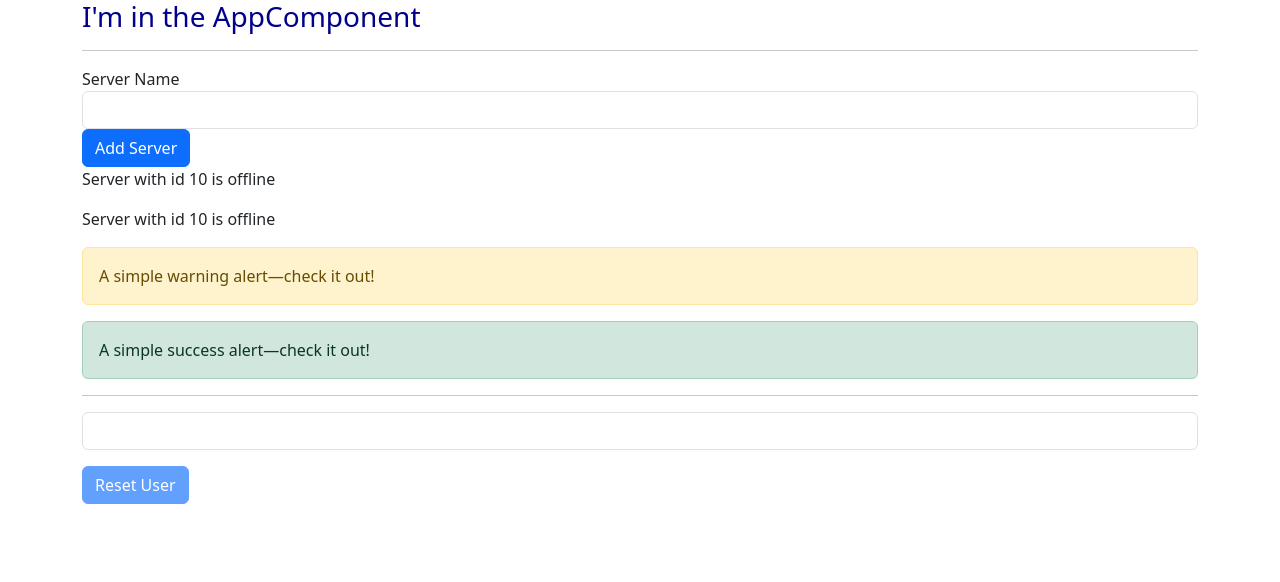
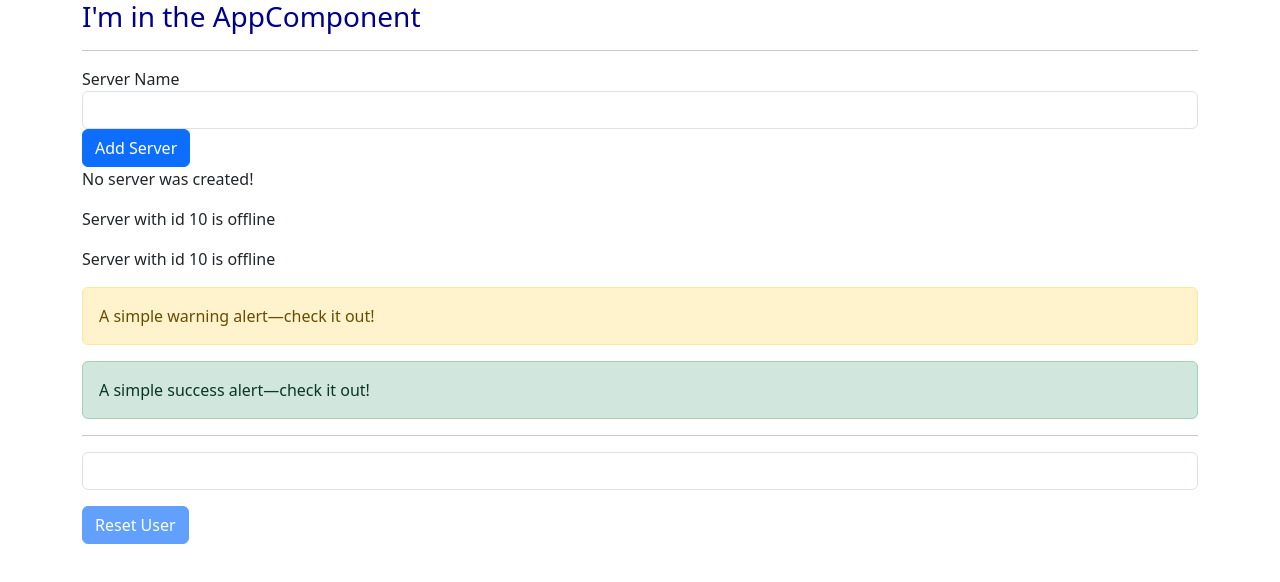
Before and after one commit to developerwill/angular-learning, an Angular app: page / in a window 1280 px wide. Shown: the top 582 px of the page. Built offline with nearby package versions, Linux system fonts and the light colour scheme.

Commit message:
ngIf else with local reference

```diff
--- a/src/app/servers/servers.component.html
+++ b/src/app/servers/servers.component.html
@@ -5,7 +5,11 @@
     Add Server
 </button>
 
-<p *ngIf="serverCreated">{{ serverCreationStatus }}</p>
+<p *ngIf="serverCreated; else noServerCreated">{{ serverCreationStatus }}</p>
+
+<ng-template #noServerCreated>
+    <p>No server was created!</p>
+</ng-template>
 
 <app-server />
 <app-server />
```
